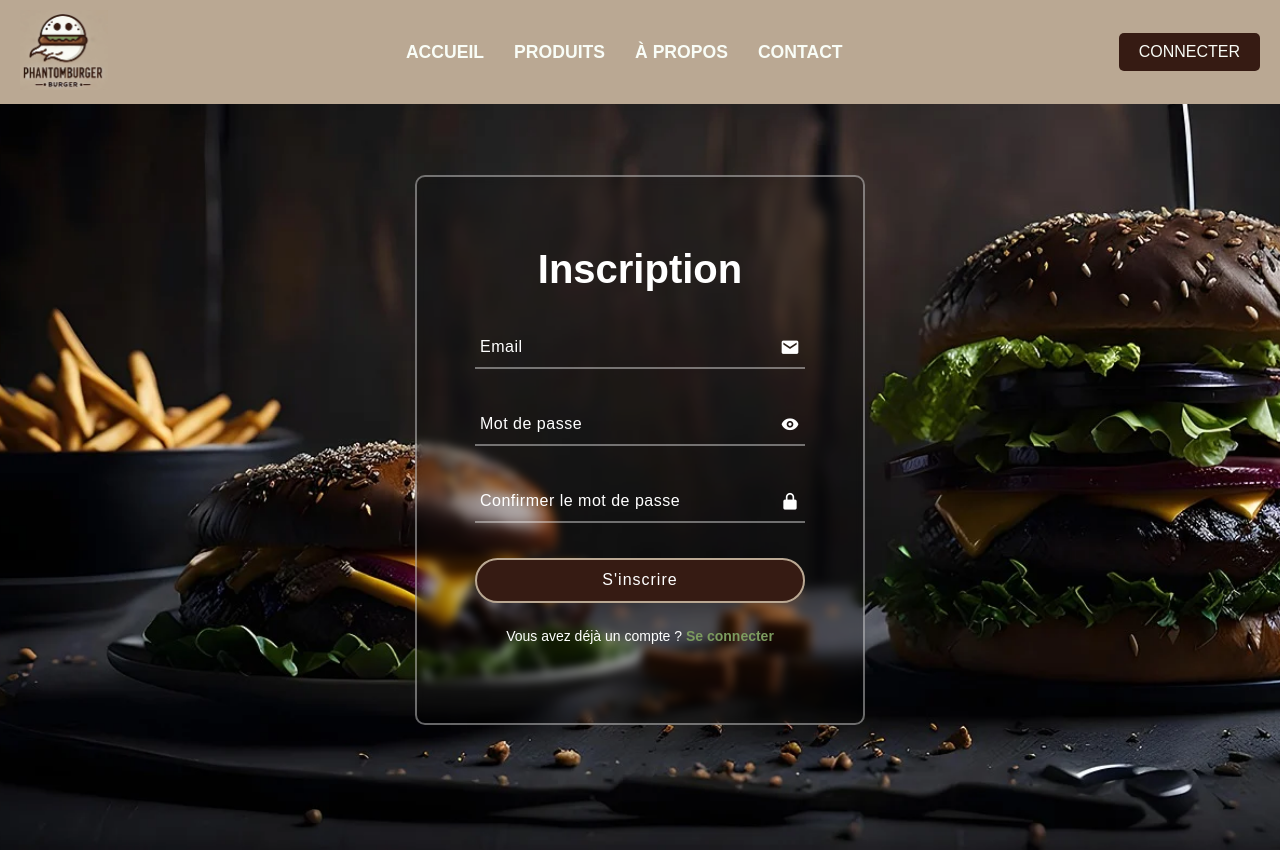
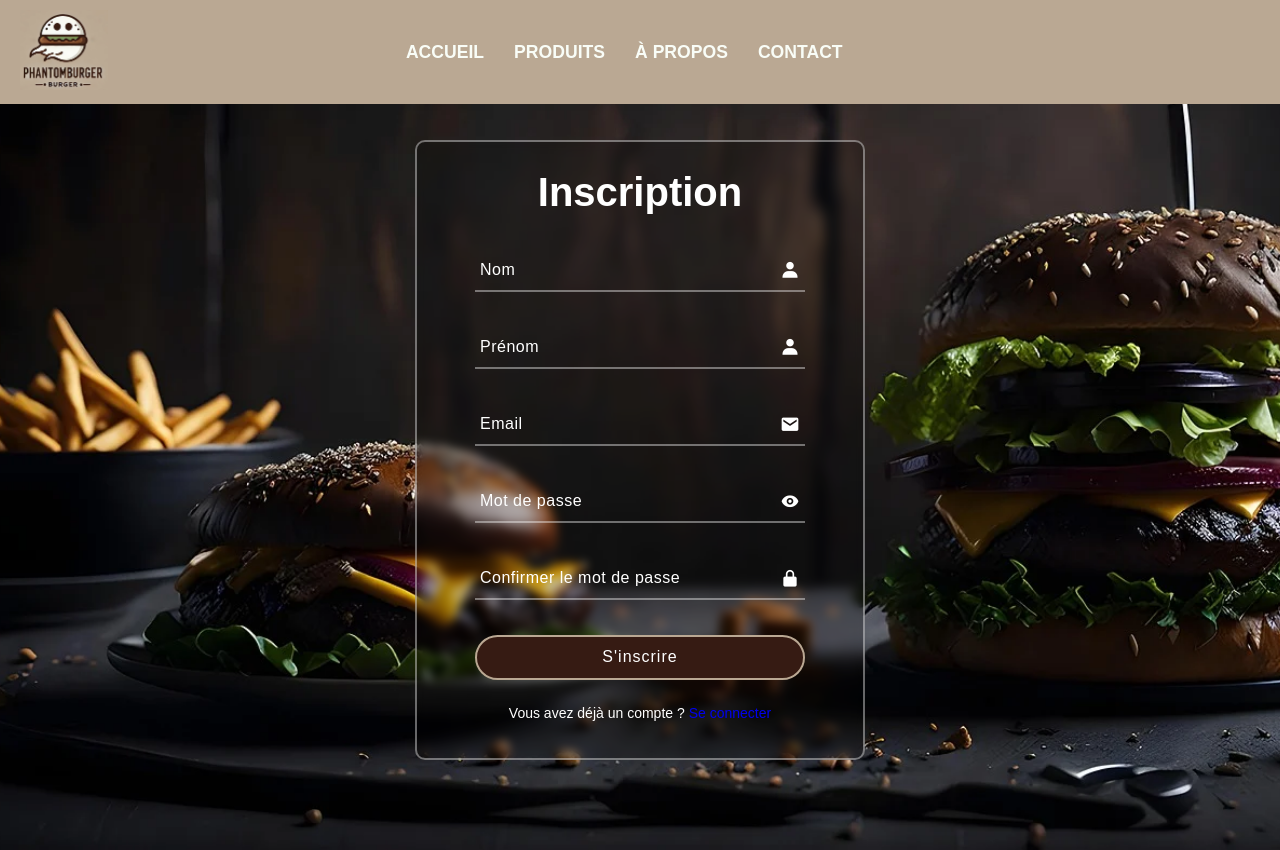
Before and after one commit to JordanSN1/siteBDD, a PHP site: page /inscription.php in a window 1280 px wide. Run offline with PHP 8.4, Linux system fonts and the light colour scheme.

Commit message:
changement insc/conn

```diff
--- a/pages/inscription.php
+++ b/pages/inscription.php
@@ -1,3 +1,90 @@
+<?php
+session_start();
+include('../scripts/conn.php'); // Connexion à la base de données
+
+// Initialisation des messages d'erreur ou de succès
+$error = '';
+
+// Fonction pour valider le mot de passe
+function validatePassword($password)
+{
+    // Vérifie que le mot de passe a au moins 8 caractères
+    if (strlen($password) < 8) {
+        return "Le mot de passe doit contenir au moins 8 caractères.";
+    }
+
+    // Vérifie qu'il contient au moins une lettre (majuscule ou minuscule)
+    if (!preg_match('/[a-zA-Z]/', $password)) {
+        return "Le mot de passe doit contenir au moins une lettre.";
+    }
+
+    // Vérifie qu'il contient au moins un chiffre
+    if (!preg_match('/\d/', $password)) {
+        return "Le mot de passe doit contenir au moins un chiffre.";
+    }
+
+    // Vérifie qu'il contient au moins un caractère spécial
+    if (!preg_match('/[\W_]/', $password)) {
+        return "Le mot de passe doit contenir au moins un caractère spécial.";
+    }
+
+    return true;
+}
+
+// Vérification de la soumission du formulaire
+if ($_SERVER["REQUEST_METHOD"] == "POST") {
+    // Récupération des données et nettoyage
+    $nom = trim($_POST['nom']);
+    $prenom = trim($_POST['prenom']);
+    $email = trim($_POST['email']);
+    $password = trim($_POST['password']);
+    $confirm_password = trim($_POST['confirm_password']);
+
+    // Vérification des champs
+    if (empty($nom) || empty($prenom) || empty($email) || empty($password) || empty($confirm_password)) {
+        $error = "Tous les champs sont obligatoires.";
+    } elseif ($password !== $confirm_password) {
+        $error = "Les mots de passe ne correspondent pas.";
+    } else {
+        // Validation du mot de passe
+        $passwordValidation = validatePassword($password);
+        if ($passwordValidation !== true) {
+            $error = $passwordValidation;
+        } else {
+            try {
+                // Vérification si l'email existe déjà
+                $stmt = $conn->prepare("SELECT email FROM utilisateurs WHERE email = ?");
+                $stmt->execute([$email]);
+
+                if ($stmt->fetch()) {
+                    $error = "Cet email est déjà utilisé.";
+                } else {
+                    // Hashage du mot de passe
+                    $hashed_password = password_hash($password, PASSWORD_DEFAULT);
+
+                    // Insertion dans la base de données
+                    $stmt = $conn->prepare("INSERT INTO utilisateurs (nom, prenom, email, mot_de_passe, date_inscription, role_id)
+                                        VALUES (:nom, :prenom, :email, :mot_de_passe, NOW(), :role_id)");
+                    $stmt->execute([
+                        ':nom' => $nom,
+                        ':prenom' => $prenom,
+                        ':email' => $email,
+                        ':mot_de_passe' => $hashed_password,
+                        ':role_id' => 3 // 3 = Utilisateur
+                    ]);
+
+                    $_SESSION['registration_success'] = true;
+                    header("Location: inscription.php");
+                    exit();
+                }
+            } catch (Exception $e) {
+                $error = "Erreur lors de l'inscription : " . $e->getMessage();
+            }
+        }
+    }
+}
+?>
+
 <!DOCTYPE html>
 <html lang="fr">
 
@@ -8,7 +95,6 @@
     <link href='https://unpkg.com/boxicons@2.1.4/css/boxicons.min.css' rel='stylesheet'>
     <title>Inscription - PhantomBurger</title>
     <style>
-        /* Custom styles for the eye icon */
         .eye-icon {
             position: absolute;
             right: 10px;
@@ -17,7 +103,6 @@
             cursor: pointer;
         }
 
-        /* Styles for the success popup */
         .popup {
             display: none;
             position: fixed;
@@ -32,54 +117,25 @@
             box-shadow: 0 4px 8px rgba(0, 0, 0, 0.2);
         }
 
-        .popup .close-btn {
-            background-color: transparent;
-            border: none;
-            color: white;
-            font-size: 18px;
-            cursor: pointer;
-            margin-top: 10px;
+        .error {
+            color: red;
+            text-align: center;
         }
     </style>
 </head>
 
 <body>
-
     <header>
         <nav>
             <div class="logo">
                 <img src="../assets/phantomBurgerlogo.png" alt="PhantomBurger logo">
             </div>
-
-            <div class="menu-toggle" id="menu-toggle">
-                <span class="bar"></span>
-                <span class="bar"></span>
-                <span class="bar"></span>
-            </div>
-
-            <ul class="nav-links" id="nav-links">
+            <ul class="nav-links">
                 <li><a href="index.php">Accueil</a></li>
                 <li><a href="produits.php">Produits</a></li>
                 <li><a href="a-propos.php">À propos</a></li>
                 <li><a href="contact.php">Contact</a></li>
-                <?php
-                if (isset($_SESSION['utilisateur_id'])) {
-                    echo '<a class="mobile-panier" href="panier.php">Panier</a>';
-                } else {
-                    echo '<a class="mobile-connect" href="connexion.php">Connexion</a>';
-                }
-                ?>
             </ul>
-
-            <div class="user-actions">
-                <?php
-                if (isset($_SESSION['utilisateur_id'])) {
-                    echo '<a class="panier" href="panier.php">Panier</a>';
-                } else {
-                    echo '<a class="connect" href="connexion.php">Connecter</a>';
-                }
-                ?>
-            </div>
         </nav>
     </header>
 
@@ -88,38 +144,49 @@
             <div class="form-box">
                 <form action="inscription.php" method="POST" id="registration-form">
                     <h2>Inscription</h2>
+                    <!-- Affichage des messages d'erreur -->
+                    <?php if (!empty($error)) {
+                        echo "<p class='error'>$error</p>";
+                    } ?>
 
-                    <?php
-                    // Affichage des erreurs s'il y en a
-                    if (isset($error)) {
-                        echo "<p class='error'>$error</p>";
-                    }
-                    ?>
+                    <!-- Champ pour Nom et Prénom -->
+                    <div class="input-row">
+                        <div class="input-box">
+                            <input type="text" name="nom" required>
+                            <label>Nom</label>
+                            <i class='bx bxs-user'></i>
+                        </div>
+                        <div class="input-box">
+                            <input type="text" name="prenom" required>
+                            <label>Prénom</label>
+                            <i class='bx bxs-user'></i>
+                        </div>
+                    </div>
 
+                    <!-- Champ pour Email -->
                     <div class="input-box">
                         <input type="email" name="email" required>
                         <label>Email</label>
                         <i class='bx bxs-envelope'></i>
                     </div>
 
+                    <!-- Champ pour le mot de passe -->
                     <div class="input-box">
                         <input type="password" name="password" id="password" required>
                         <label>Mot de passe</label>
-
                         <i class="bx bxs-show eye-icon" id="eye-icon"></i>
                     </div>
 
+                    <!-- Champ pour la confirmation du mot de passe -->
                     <div class="input-box">
-                        <input type="password" name="confirm_password" id="confirm_password" required>
+                        <input type="password" name="confirm_password" required>
                         <label>Confirmer le mot de passe</label>
                         <i class="bx bxs-lock-alt"></i>
                     </div>
 
                     <button type="submit" class="btn">S'inscrire</button>
-
                     <div class="account-creation">
-                        <span>Vous avez déjà un compte ? <a href="connexion.php" class="inscr-btn">Se
-                                connecter</a></span>
+                        <span>Vous avez déjà un compte ? <a href="connexion.php">Se connecter</a></span>
                     </div>
                 </form>
             </div>
@@ -127,42 +194,31 @@
     </div>
 
     <!-- Popup de succès -->
-    <?php
-    if (isset($_SESSION['registration_success']) && $_SESSION['registration_success'] === true) {
-        echo '<div class="popup" id="success-popup">
-                <p>Inscription réussie ! Vous pouvez maintenant vous connecter.</p>
-                <button class="close-btn" onclick="closePopup()">Fermer</button>
-              </div>';
-        unset($_SESSION['registration_success']);  // Supprime le flag après l'affichage
-    }
-    ?>
+    <?php if (isset($_SESSION['registration_success']) && $_SESSION['registration_success'] === true): ?>
+        <div class="popup" id="success-popup">
+            <p>Inscription réussie ! Vous allez être redirigé vers la page de connexion.</p>
+        </div>
+        <script>
+            // Affichage de la popup
+            document.getElementById('success-popup').style.display = 'block';
 
-    <!-- JavaScript pour gérer le popup et la visibilité du mot de passe -->
+            // Redirection après 3 secondes
+            setTimeout(function () {
+                window.location.href = "connexion.php";
+            }, 2500); // 2500 millisecondes = 2.5 secondes
+        </script>
+        <?php unset($_SESSION['registration_success']); endif; ?>
+
+    <!-- JavaScript pour la visibilité du mot de passe -->
     <script>
-        // Toggle password visibility
         const eyeIcon = document.getElementById('eye-icon');
         const passwordField = document.getElementById('password');
-        const confirmPasswordField = document.getElementById('confirm_password');
-
         eyeIcon.addEventListener('click', function () {
-            // Toggle password visibility
-            if (passwordField.type === 'password') {
-                passwordField.type = 'text';
-                eyeIcon.classList.remove('bxs-show');
-                eyeIcon.classList.add('bxs-hide');
-            } else {
-                passwordField.type = 'password';
-                eyeIcon.classList.remove('bxs-hide');
-                eyeIcon.classList.add('bxs-show');
-            }
+            passwordField.type = passwordField.type === 'password' ? 'text' : 'password';
+            eyeIcon.classList.toggle('bxs-show');
+            eyeIcon.classList.toggle('bxs-hide');
         });
-
-        // Close the success popup
-        function closePopup() {
-            document.getElementById('success-popup').style.display = 'none';
-        }
     </script>
-
 </body>
 
 </html>
--- a/styles/style.css
+++ b/styles/style.css
@@ -198,7 +198,7 @@ a.connect:hover {
 }
 
 .container {
-    height: 550px;
+    height: 620px;
     width: 450px;
     border: 2px solid rgba(255, 255, 255, .4);
     border-radius: 10px;
@@ -318,8 +318,9 @@ a.connect:hover {
     color: var(--color-green);
     font-weight: 600;
 }
+
 .footer {
-    background-color: #1a1a1a; /* Couleur de fond du footer */
+    background-color: #1a1a1a;
     color: #fff;
     padding: 40px 0;
     font-family: Arial, sans-serif;
@@ -328,6 +329,7 @@ a.connect:hover {
     bottom: 0;
     width: 100%;
 }
+
 @media (max-width: 768px) {
     .container {
         height: 500px;
@@ -364,6 +366,7 @@ a.connect:hover {
         width: 100%;
         font-size: 14px;
     }
+
     .account-creation {
         font-size: 13px;
 
@@ -406,6 +409,7 @@ a.connect:hover {
         width: 100%;
         font-size: 12px;
     }
+
     .account-creation {
         font-size: 11px;
 
@@ -448,6 +452,7 @@ a.connect:hover {
         width: 100%;
         font-size: 10px;
     }
+
     .account-creation {
         font-size: 10px;
 
```
Also changed, not shown: pages/connexion.php (+17 -11 lines).
